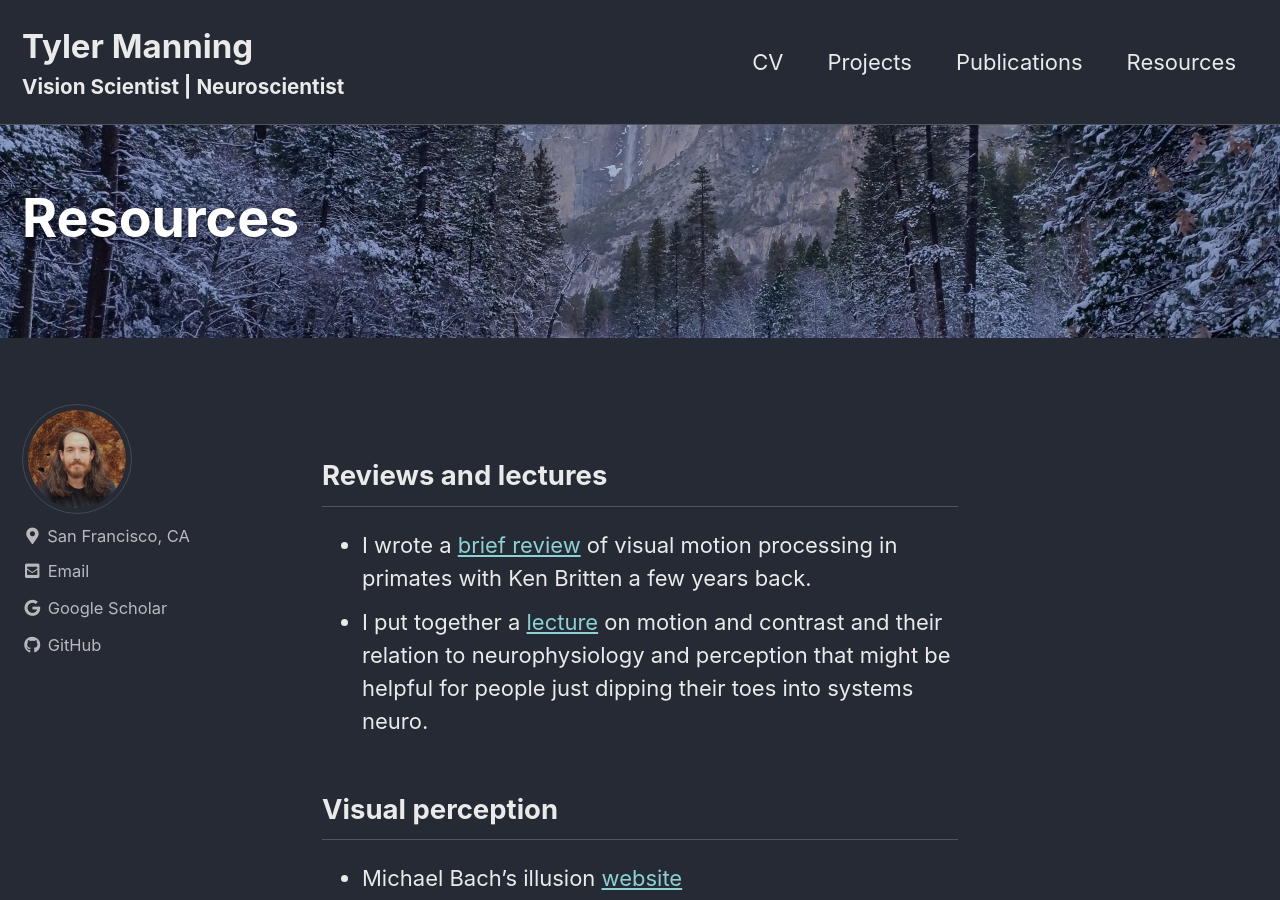
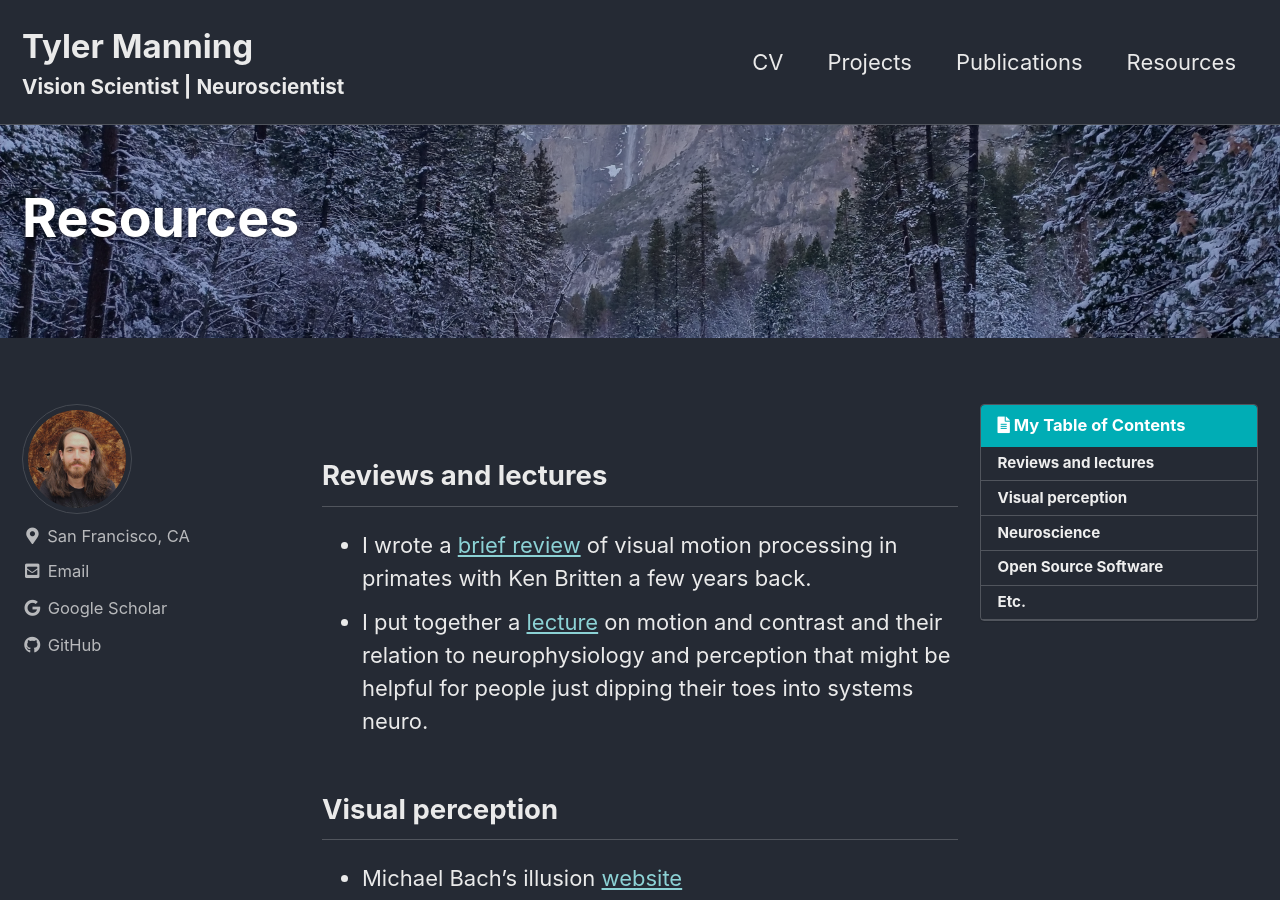
Before and after one commit to tsmanning/tsmanning.github.io, a Jekyll site: the page built from _pages/resources.md, in a window 1280 px wide and 900 px high. Built offline with Jekyll 4.4.1, drawn with Linux system fonts in a browser that asks for light colours; cached includes are drawn as plain includes.

Commit message:
updating projects

```diff
--- a/_pages/projects.html
+++ b/_pages/projects.html
@@ -9,11 +9,13 @@ header:
 excerpt: #""
 intro:
   - excerpt: #""
+
+toc: true
+toc_label: "My Table of Contents"
 ---
 
 <head>
 <meta name="viewport" content="width=device-width, initial-scale=1">
-<!link rel="stylesheet" href="https://www.w3schools.com/w3css/4/w3.css">
 <style>
 * {
   box-sizing: border-box;
--- a/_pages/resources.md
+++ b/_pages/resources.md
@@ -6,6 +6,9 @@ header:
   overlay_color: "#000"
   overlay_filter: "0.15"
   overlay_image: /assets/images/yosemiteValley2015.jpg
+
+toc: true
+toc_label: "My Table of Contents"
 ---
 
 ## Reviews and lectures
```
Also changed, not shown: _pages/publications.md (+3 -0 lines).
